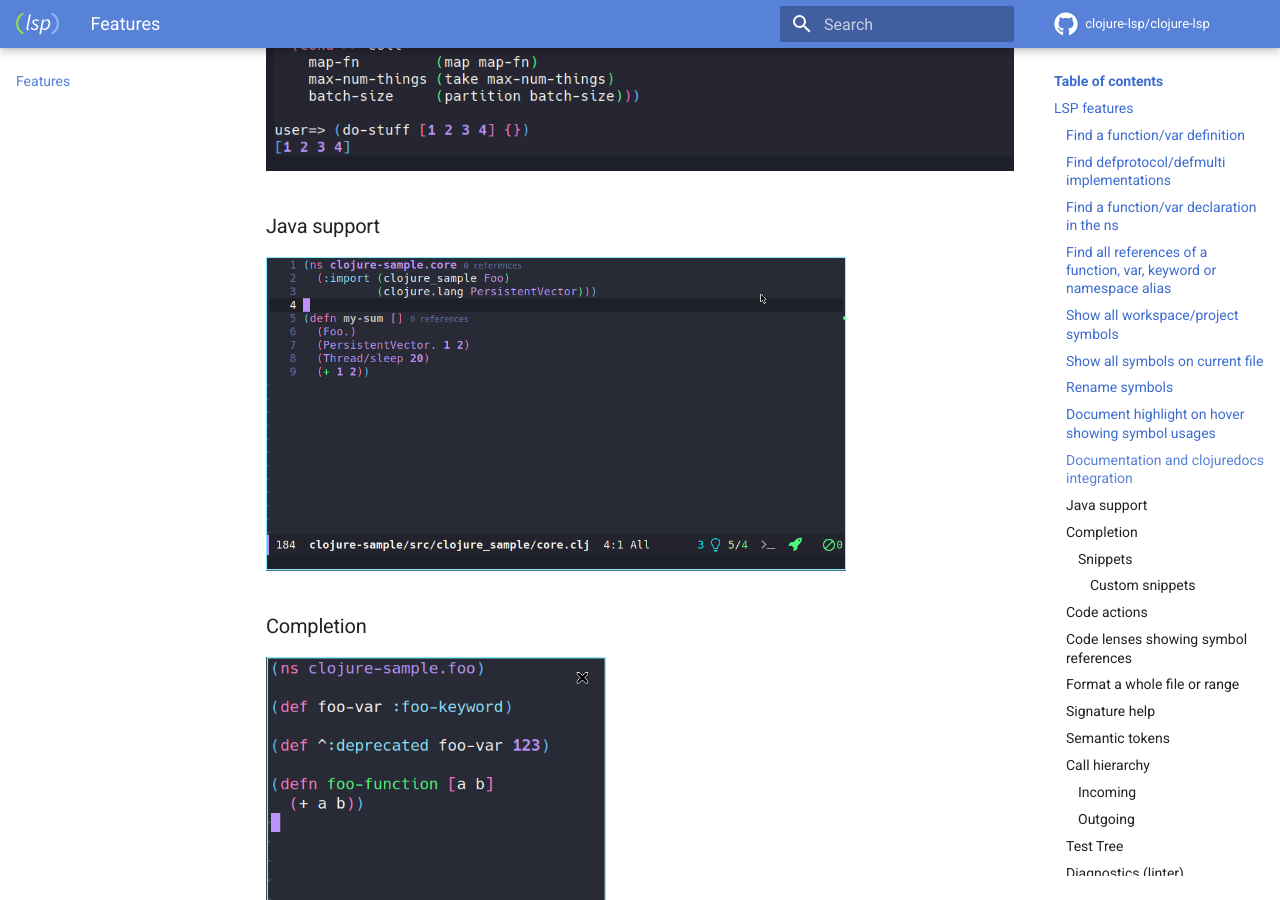
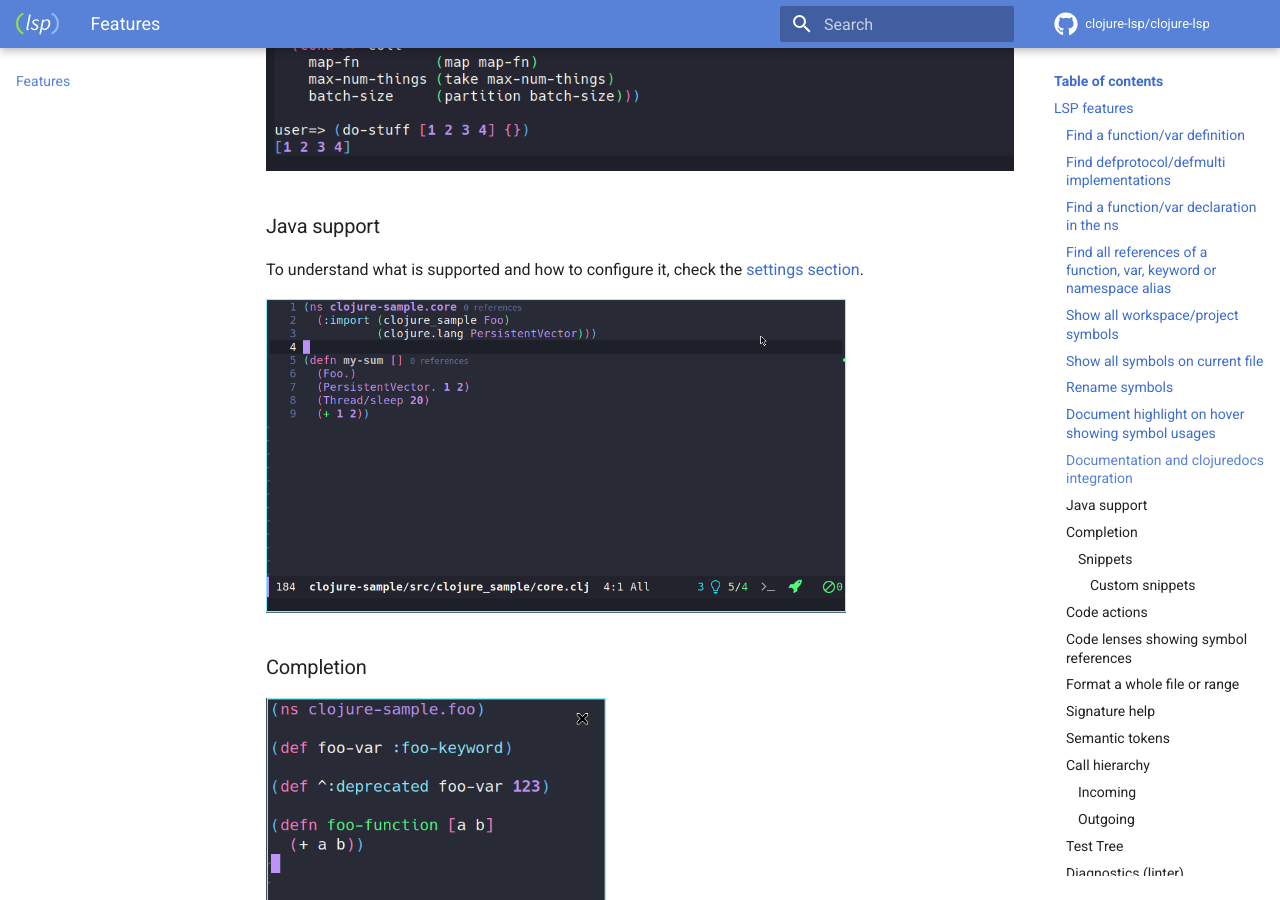
Before and after one commit to clojure-lsp/clojure-lsp, an MkDocs documentation site: the page built from docs/features.md, in a window 1280 px wide and 900 px high, scrolled down 4162 px. Built offline with MkDocs 1.6.1 and Material for MkDocs 9.7.7, drawn with Linux system fonts in a browser that asks for light colours; comment, search, counter and statistics services are not loaded.

Commit message:
docs: mention java settings on feature.md

```diff
--- a/docs/features.md
+++ b/docs/features.md
@@ -47,6 +47,8 @@ Also, it's possible to live rename symbols on the same buffer with `linkedEditin
 <img src="../images/features/hover-clojuredocs.png">
 
 ### Java support
+
+To understand what is supported and how to configure it, check the [settings section](../settings/#java-support).
 
 <img src="../images/features/java-find-definition.gif" width=580>
 
```
